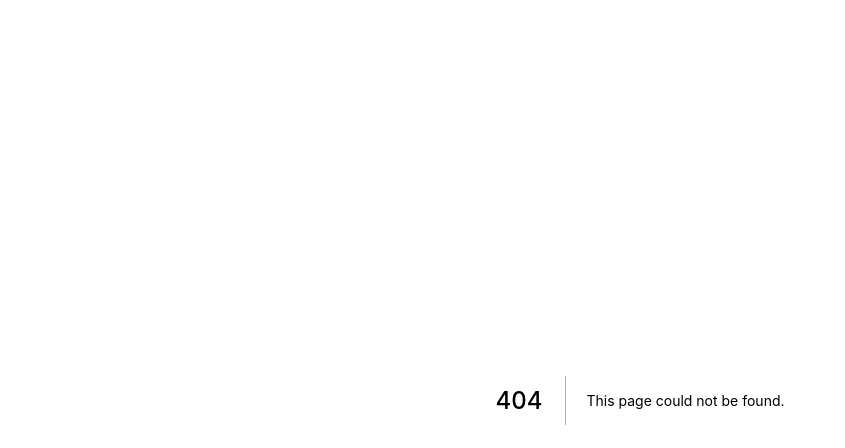
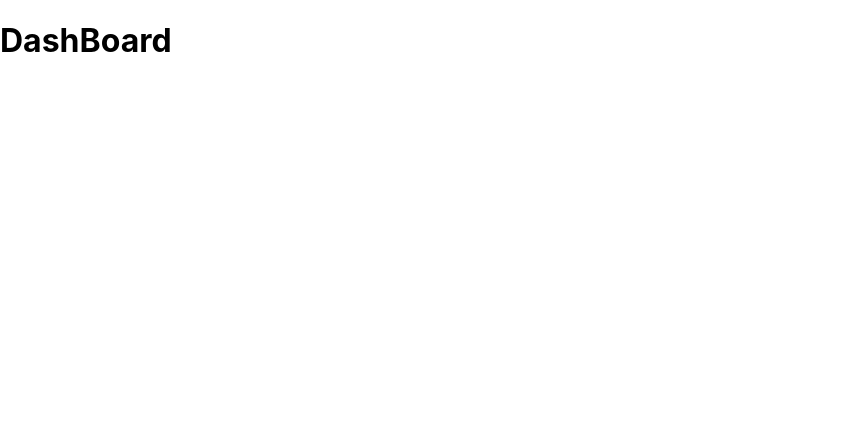
Before and after one commit to kcanamar/nextjs-vercel-auth-tutorial, a Next.js app: page /dashboard in a window 1280 px wide. Before the commit this address had no page. Shown: the top 448 px of the page, without its empty margins (0-845 px from the left). Built offline with nearby package versions, Linux system fonts and the light colour scheme.

Commit message:
create dashboard page

```diff
--- /dev/null
+++ b/pages/dashboard.js
@@ -0,0 +1,3 @@
+export default function DashBoard() {
+    return <h1>DashBoard</h1>;
+};
```
